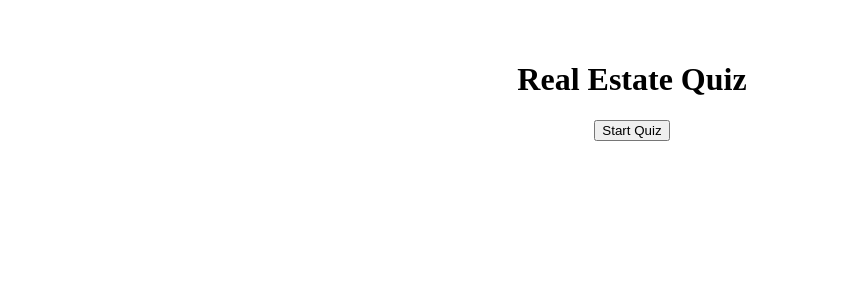
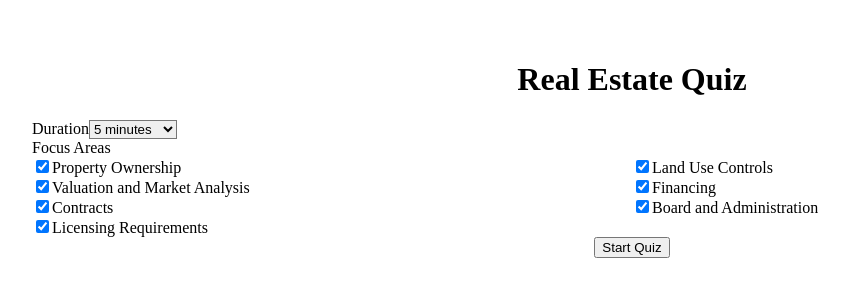
Before and after one commit to futuro48/real-estate-game, a React (Vite) app: page / in a window 1280 px wide. Shown: the top 300 px of the page, without its empty margins (8-857 px from the left). Built offline with nearby package versions, Linux system fonts and the light colour scheme.

Commit message:
Add customizable duration and topic filters

```diff
--- a/src/App.jsx
+++ b/src/App.jsx
@@ -1,10 +1,21 @@
 import { useEffect, useState } from 'react'
 import './App.css'
 import Quiz from './Quiz.jsx'
+import { questionBank } from './data/questions.js'
+
+const ALL_TOPICS = (() => {
+  const set = new Set()
+  Object.values(questionBank).forEach(section => {
+    Object.keys(section).forEach(t => set.add(t))
+  })
+  return Array.from(set)
+})()
 
 function App() {
   const [inSession, setInSession] = useState(false)
   const [history, setHistory] = useState([])
+  const [duration, setDuration] = useState(300)
+  const [topics, setTopics] = useState(ALL_TOPICS)
 
   useEffect(() => {
     const stored = JSON.parse(localStorage.getItem('history') || '[]')
@@ -19,15 +30,50 @@ function App() {
   }
 
   if (inSession) {
-    return <Quiz onComplete={handleComplete} />
+    return <Quiz onComplete={handleComplete} duration={duration} topics={topics} />
   }
 
   return (
     <div className="p-4 max-w-xl mx-auto">
       <h1 className="text-2xl font-bold mb-4">Real Estate Quiz</h1>
+      <div className="mb-4 text-left">
+        <label className="block mb-2">
+          Duration
+          <select
+            className="ml-2 border rounded p-1"
+            value={duration}
+            onChange={e => setDuration(Number(e.target.value))}
+          >
+            <option value={300}>5 minutes</option>
+            <option value={600}>10 minutes</option>
+            <option value={1200}>20 minutes</option>
+          </select>
+        </label>
+        <div className="mb-2">Focus Areas</div>
+        <div className="grid grid-cols-2 gap-1">
+          {ALL_TOPICS.map(topic => (
+            <label key={topic} className="text-sm">
+              <input
+                type="checkbox"
+                className="mr-1"
+                checked={topics.includes(topic)}
+                onChange={e => {
+                  if (e.target.checked) {
+                    setTopics([...topics, topic])
+                  } else {
+                    setTopics(topics.filter(t => t !== topic))
+                  }
+                }}
+              />
+              {topic}
+            </label>
+          ))}
+        </div>
+      </div>
       <button
         className="px-3 py-1 bg-blue-600 text-white rounded"
         onClick={() => setInSession(true)}
+        disabled={topics.length === 0}
       >
         Start Quiz
       </button>
--- a/src/Quiz.jsx
+++ b/src/Quiz.jsx
@@ -1,17 +1,21 @@
 import { useEffect, useMemo, useState } from 'react'
 import { questionBank } from './data/questions.js'
 
-const SESSION_DURATION = 60
-
-function getAllQuestions() {
-  return Object.values(questionBank.National).flat()
+function getQuestions(topics) {
+  const list = []
+  Object.values(questionBank).forEach(section => {
+    Object.entries(section).forEach(([topic, qs]) => {
+      if (topics.includes(topic)) list.push(...qs)
+    })
+  })
+  return list
 }
 
-export default function Quiz({ onComplete }) {
-  const questions = useMemo(() => getAllQuestions(), [])
+export default function Quiz({ onComplete, duration, topics }) {
+  const questions = useMemo(() => getQuestions(topics), [topics])
   const [index, setIndex] = useState(0)
   const [score, setScore] = useState(0)
-  const [time, setTime] = useState(SESSION_DURATION)
+  const [time, setTime] = useState(duration)
   const current = questions[index]
 
   useEffect(() => {
```
Also changed, not shown: 1 other file (tests, documents, lock files or other folders).
